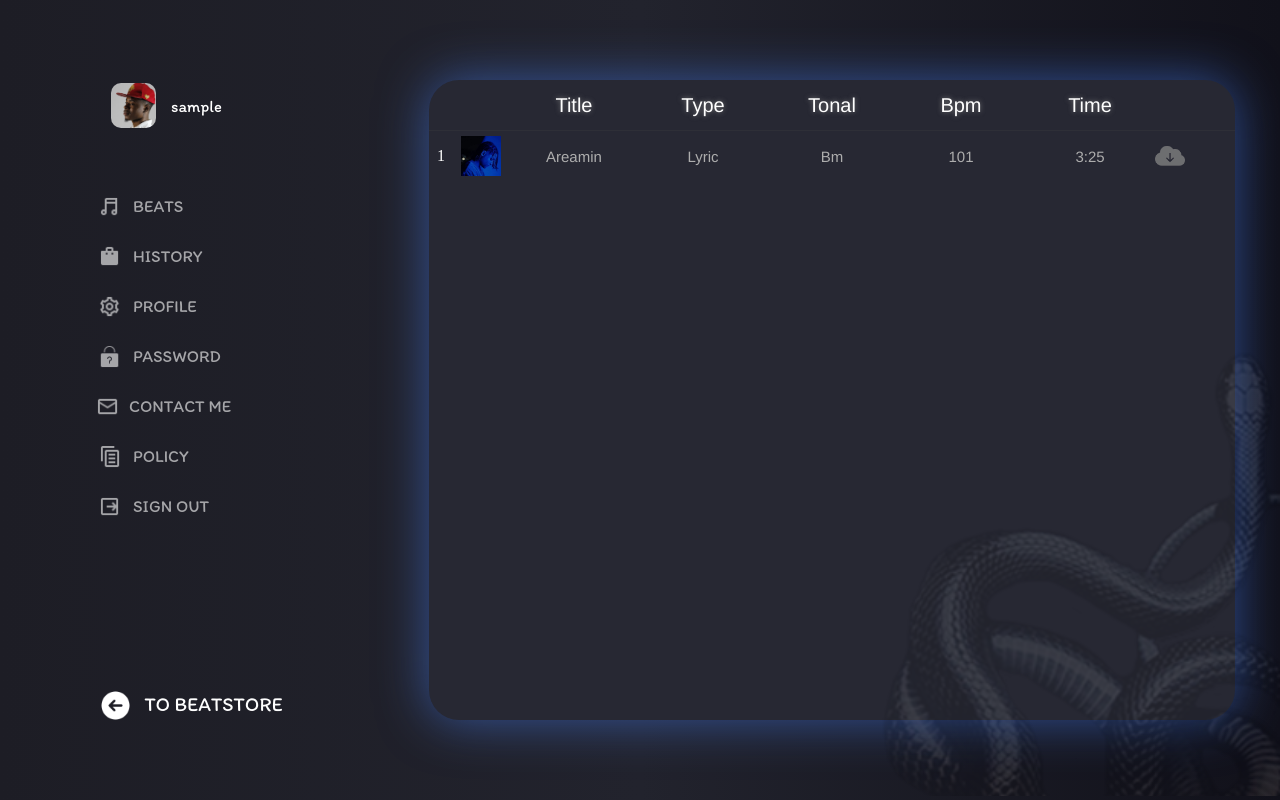
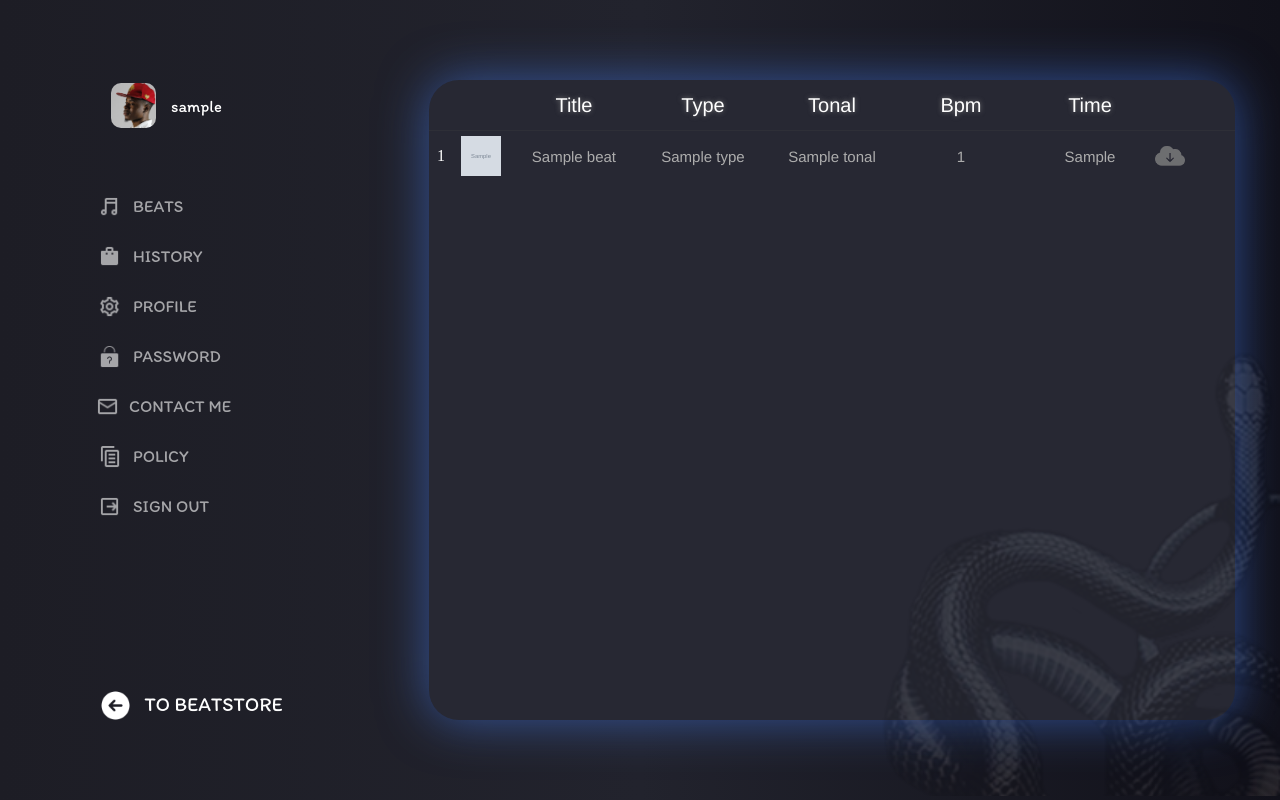
Before and after one commit to LilScottyPippen/AnsiantBeats-django, a Django app: page /profile/ in a window 1280 px wide. Run offline with Django 4.2, Linux system fonts and the light colour scheme; a user stored in the database is signed in; tables that the repository leaves empty hold one stand-in row (values such as "Sample post"); grey boxes marked "Sample" are stand-in pictures; some libraries are stand-ins or nearby versions; some web fonts are replaced.

Commit message:
Updated PayPal and added orders view to profile

```diff
--- a/AB/settings.py
+++ b/AB/settings.py
@@ -119,3 +119,5 @@ EMAIL_PORT = 587
 EMAIL_USE_TLS = True
 EMAIL_HOST_USER = os.getenv('EMAIL_HOST_USER')
 EMAIL_HOST_PASSWORD = os.getenv('EMAIL_HOST_PASSWORD')
+
+SECURE_CROSS_ORIGIN_OPENER_POLICY='same-origin-allow-popups'
--- a/templates/user/cab.html
+++ b/templates/user/cab.html
@@ -134,34 +134,36 @@
                       </div>
                     </div>
                     <div class="items-playlist">
+                        {% for beat in beat %}
                           <div class="item-beat">
                             <div class="clear-block">
                               <div class="number-beat">
-                              <p>1</p>
+                                  <p>{{ forloop.counter }}</p>
                               </div>
                               <div class="img-beat">
-                              <img src="{% static 'images/beat1.jfif' %}" alt="" />
+                                  <img src="{{ beat.beat.cover }}" alt="" />
                               </div>
                             </div>
                             <div class="item-info">
-                            <p>Areamin</p>
+                                <p>{{ beat.beat.title }}</p>
                             </div>
                             <div class="item-info">
-                            <p>Lyric</p>
+                                <p>{{ beat.beat.type }}</p>
                             </div>
                             <div class="item-info">
-                            <p>Bm</p>
+                                <p>{{ beat.beat.tonal }}</p>
                             </div>
                             <div class="item-info">
-                            <p>101</p>
+                                <p>{{ beat.beat.bpm }}</p>
                             </div>
                             <div class="item-info">
-                            <p>3:25</p>
+                                <p>{{ beat.beat.duration }}</p>
                             </div>
                             <div class="button-buy">
-                            <img src="{% static 'images/download.png' %}" alt="" />
+                                <img src="{% static 'images/download.png' %}" alt="" onclick="window.location='{{ beat.beat.beat }}'"/>
                             </div>
                           </div>
+                        {% endfor %}
                     </div>
                   </div>
             </div>
--- a/user/models.py
+++ b/user/models.py
@@ -30,25 +30,19 @@ class GoogleCredentials(models.Model):
 
 
 class OrderItems(models.Model):
-    beat = models.OneToOneField(Beat, on_delete=models.CASCADE)
-    transaction_id = models.CharField(max_length=20)
+    beat = models.ForeignKey(Beat, on_delete=models.CASCADE)
     user_id = models.ForeignKey(CustomUser, on_delete=models.CASCADE)
     amount = models.IntegerField(blank=False)
 
     def __str__(self):
-        return f'{self.beat} | {self.transaction_id}'
-
-
-STATUS_CHOICES = (
-    ("COMPLETED", "Completed"),
-    ("IN_PROGRESS", "In Progress"),
-)
+        return f'{self.beat}'
 
 
 class Order(models.Model):
-    order_item = models.ForeignKey(OrderItems, on_delete=models.CASCADE)
-    status = models.CharField(max_length=15, choices=STATUS_CHOICES)
+    transaction_id = models.CharField(max_length=20, null=True)
+    order_item = models.ForeignKey(OrderItems, on_delete=models.CASCADE, null=True)
+    status = models.CharField(max_length=15, null=True)
     created_at = models.DateTimeField(auto_now_add=True, blank=False)
 
     def __str__(self):
-        return f"Order: {self.order_item.transaction_id}"
+        return f"Order: {self.transaction_id}"
--- a/user/views.py
+++ b/user/views.py
@@ -166,7 +166,11 @@ def change_password(request, email, token):
 
 @login_required(login_url='login')
 def user_profile(request):
-    return render(request, 'user/cab.html')
+    beat = OrderItems.objects.filter(user_id=request.user)
+    context = {
+        'beat': beat
+    }
+    return render(request, 'user/cab.html', context)
 
 
 def user_logout(request):
@@ -237,7 +241,6 @@ def delete_item(request, pk):
             request.session['cart'] = cart
             item_found = True
             break
-
     if item_found:
         return JsonResponse({'success': True}, safe=False)
     else:
@@ -247,12 +250,18 @@ def delete_item(request, pk):
 @csrf_exempt
 def create_order(request):
     transaction = request.POST.get('transaction_id')
+    status = request.POST.get('status')
     cart = request.session.get('cart', {})
-    for item in cart.values():
-        beat = Beat.objects.get(beat_id=item['id'])
-        if request.user.is_anonymous:
-            pass
-        else:
-            order_item = OrderItems.objects.create(beat=beat, transaction_id=transaction, user_id=request.user, amount=beat.price)
-    Order.objects.create(order_item=order_item, status="COMPLETED", created_at=datetime.datetime.now())
+    if status == "COMPLETED":
+        for item in cart.values():
+            beat = Beat.objects.get(beat_id=item['id'])
+            if request.user.is_anonymous:
+                pass
+            else:
+                order_item = OrderItems.objects.create(beat=beat, user_id=request.user, amount=beat.price)
+        Order.objects.create(transaction_id=transaction, order_item=order_item, status=status,
+                             created_at=datetime.datetime.now())
+    else:
+        Order.objects.create(transaction_id=transaction, order_item=None, status=status,
+                             created_at=datetime.datetime.now())
     return JsonResponse({'success': True})
```
Also changed, not shown: templates/user/shopping-cart.html (+17 -14 lines), user/migrations/0001_initial.py (deleted), user/migrations/__init__.py (deleted). Lines whose indentation alone changed are shown as unchanged.
